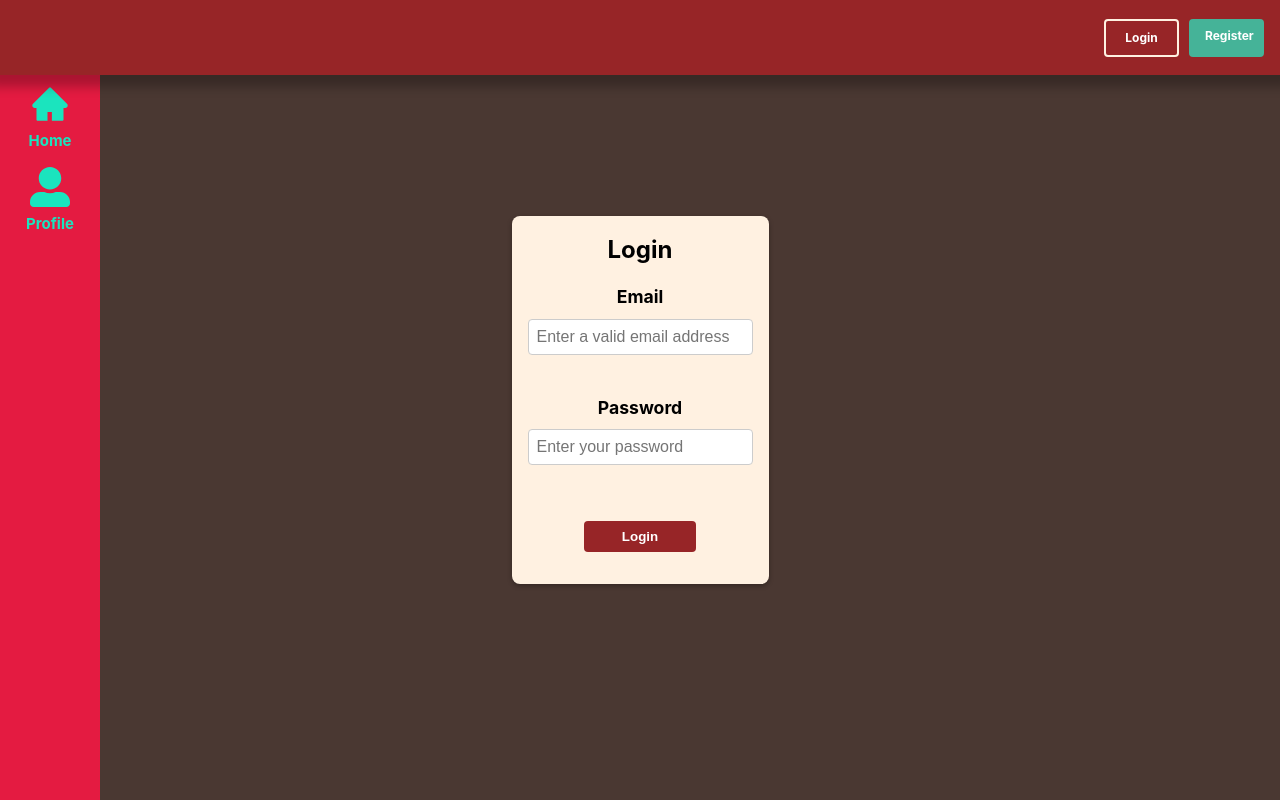
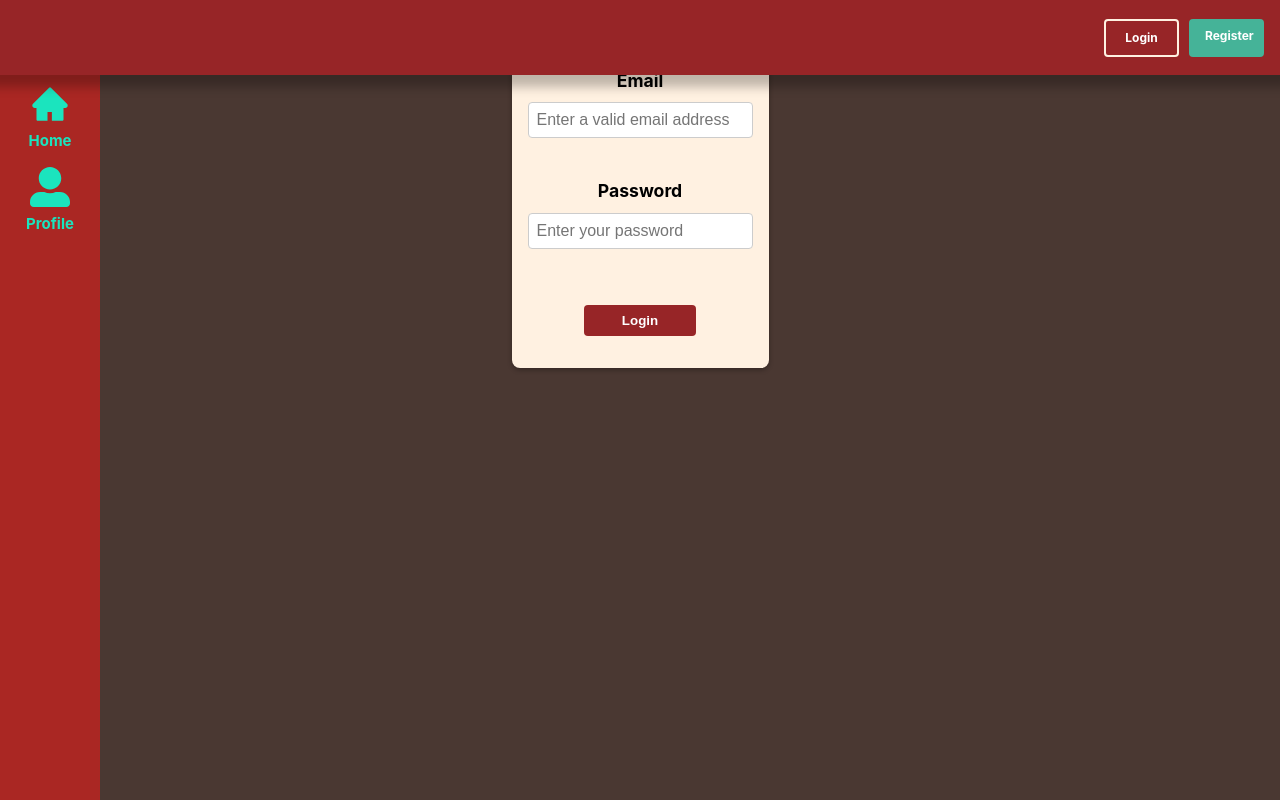
Before and after one commit to LukaM1999/LibraryFront, a React (Vite) app in the folder library-front/: page /login in a window 1280 px wide. Built offline with nearby package versions, Linux system fonts and the light colour scheme.

Commit message:
toast notifications, login redirection, jwt decode with role

```diff
--- a/library-front/src/App.css
+++ b/library-front/src/App.css
@@ -1,5 +1,9 @@
 .app {
   display: flex;
-  height: 100vh;
+  height: 100%;
   justify-content: center;
 }
+
+body {
+  background-color: #4a3832;
+}
--- a/library-front/src/components/Navbar/Navbar.css
+++ b/library-front/src/components/Navbar/Navbar.css
@@ -11,7 +11,7 @@
     --bar-width: 60px;
     --bar-height: 8px;
     --hamburger-gap: 10px;
-    --foreground: #e41b41;
+    --foreground: #aa2723;
     --background: #1be4be;
     --hamburger-margin: 15px;
     --animation-timing: 200ms ease-in-out;
@@ -35,11 +35,6 @@
     cursor: pointer;
   }
 
-  .hamburger-menu:has(input:checked) {
-    --foreground: #1be4be;
-    --background: #e41b41;
-  }
-
   .hamburger-menu:has(input:focus-visible)::before,
   .hamburger-menu:has(input:focus-visible)::after,
   .hamburger-menu input:focus-visible {
@@ -53,12 +48,12 @@
     content: '';
     width: var(--bar-width);
     height: var(--bar-height);
-    background-color: var(--foreground);
+    background-color: var(--background);
+    color: var(--foreground);
     border-radius: 9999px;
     transform-origin: left center;
     transition: opacity var(--animation-timing), width var(--animation-timing),
-      rotate var(--animation-timing), translate var(--animation-timing),
-      background-color var(--animation-timing);
+      rotate var(--animation-timing), translate var(--animation-timing);
   }
 
   .hamburger-menu input {
```
